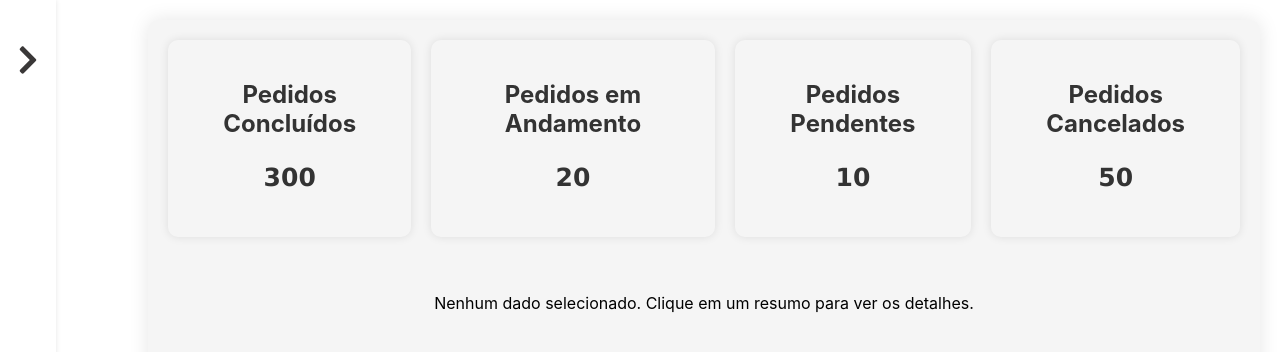
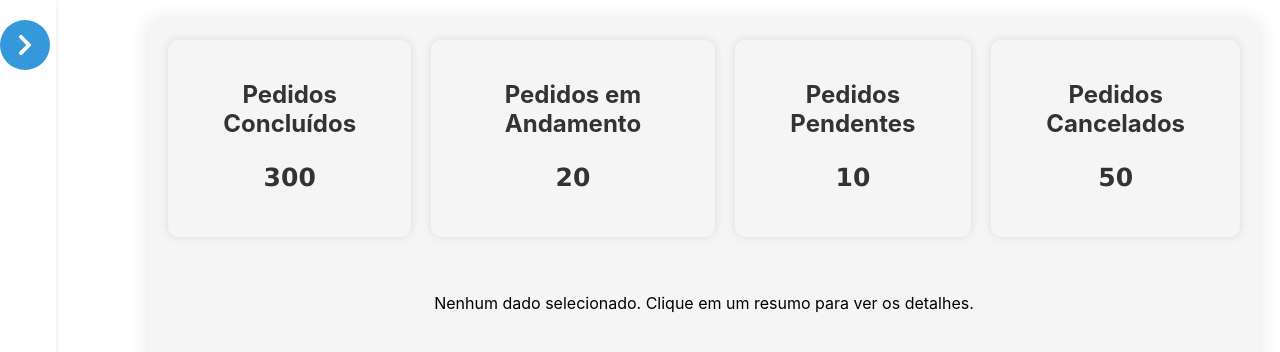
Before and after one commit to Daniel-Mingoranse/OrderSync, a React (Create React App) app: page /dashboard in a window 1280 px wide. Shown: the top 352 px of the page. Built offline with nearby package versions, Linux system fonts and the light colour scheme.

Commit message:
Correçao Botao menu

```diff
--- a/src/Dashboard/UI/sidebarCliente/Sidebar.jsx
+++ b/src/Dashboard/UI/sidebarCliente/Sidebar.jsx
@@ -38,7 +38,6 @@ const Sidebar = () => {
           <SidebarItem
             key={index}
             to={`/dashboard${item.to}`}
-            icon={item.icon}
             text={item.display}
             active={activeIndex === index}
             isCollapsed={isCollapsed}
--- a/src/Dashboard/UI/sidebarCliente/sidebar.scss
+++ b/src/Dashboard/UI/sidebarCliente/sidebar.scss
@@ -32,6 +32,17 @@
     .sidebar__logo {
       transform: rotate(180deg);
       color: rgb(58, 56, 56);
+      background-color: white;
+      border: 1px solid black;
+      width: 50px;
+      height: 50px;
+      border-radius: 50%;
+      background-color: #3498db;
+      color: #fff;
+      border: none;
+      font-size: 24px;
+      cursor: pointer;
+      transition: 0s;
     }
   }
 
@@ -55,6 +66,7 @@
       &__icon {
         margin-right: 12px;
         align-items: center;
+
         i {
           font-size: 2rem;
           transition: margin-right 0.3s ease-in-out;
@@ -66,7 +78,8 @@
   }
 
   &.collapsed {
-    width: 7vh;;
+    width: 7vh;
+    ;
     margin: 0;
 
     .sidebar__menu__item__icon {
@@ -84,10 +97,10 @@
     padding-top: 80px;
 
     &.collapsed {
-     background-color: transparent;
-     border: none;
-     box-shadow: none;
-     margin: 1px;
+      background-color: transparent;
+      border: none;
+      box-shadow: none;
+      margin: 1px;
     }
 
     .sidebar__logo {
```
